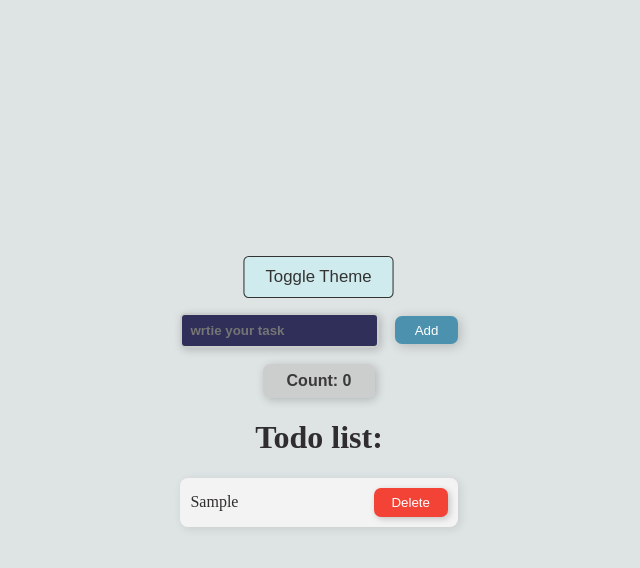
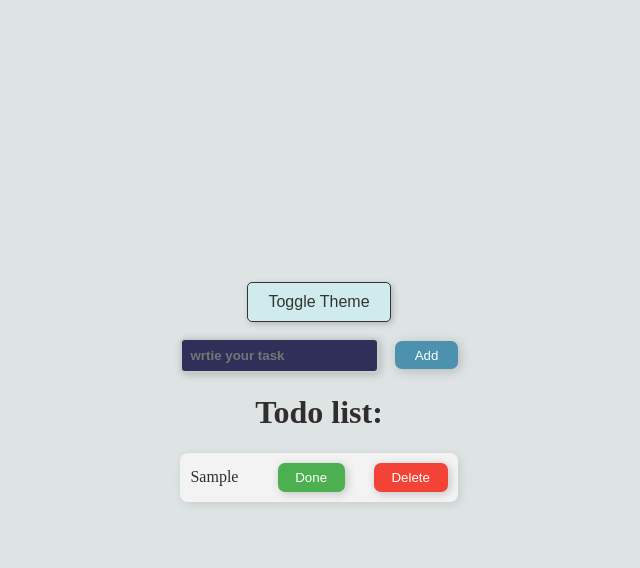
Before and after one commit to Merlin312/my-react-project, a React (Vite) app: page / in a window 1280 px wide. Both pictures are taken after typing "Sample" into the empty fields and a click on the button "Add". Shown: the top 568 px of the page, without its empty margins (321-961 px from the left). Built offline with nearby package versions, Linux system fonts and the light colour scheme.

Commit message:
added button done

```diff
--- a/src/Other.jsx
+++ b/src/Other.jsx
@@ -5,7 +5,7 @@ const Other = () => {
     setInterval(() => {
       console.clear();
       console.log('clear');
-    }, 30000);
+    }, 60000);
   }, []);
   return <></>;
 };
--- a/src/projects/todo/components/TodoForm.jsx
+++ b/src/projects/todo/components/TodoForm.jsx
@@ -11,8 +11,9 @@ const TodoForm = ({ addTodo, todo }) => {
   };
   const handleAddTask = () => {
     if (value.trim() !== '') {
-      const newTodo = [...todo, value];
+      const newTodo = [...todo, { text: value, completed: false }];
       addTodo(newTodo) || setValue('');
+      console.log(newTodo);
     } else {
       console.log('The field cannot be empty.');
       alert('The field cannot be empty.');
--- a/src/projects/todo/components/TodoItem.jsx
+++ b/src/projects/todo/components/TodoItem.jsx
@@ -1,9 +1,11 @@
 import ChangeTheme from './todoItem/ChangeTheme';
+import ComplatedButton from './todoItem/ComplatedButton';
 
 const TodoItem = () => {
   return (
     <div style={{ marginBottom: '1em' }}>
       <ChangeTheme />
+      <ComplatedButton />
     </div>
   );
 };
--- a/src/projects/todo/components/TodoList.jsx
+++ b/src/projects/todo/components/TodoList.jsx
@@ -1,4 +1,3 @@
-import { useState } from 'react';
 import './../style/TodoList.css';
 const TodoList = ({ todo, addTodo }) => {
   const handleDelete = (index) => {
@@ -6,21 +5,32 @@ const TodoList = ({ todo, addTodo }) => {
     newTodo.splice(index, 1);
     addTodo(newTodo);
   };
-  const [count, setCount] = useState(0);
-  const increment = () => {
-    setCount(count + 1);
+
+  const handleCompleted = (index) => {
+    const newTodo = todo.map((item, i) => {
+      if (i === index) {
+        return { ...item, completed: !item.completed };
+      }
+      return item;
+    });
+    addTodo(newTodo);
   };
+
   return (
     <div>
-      <button className="btnTest" onClick={increment}>
-        {`Count: ${count}`}
-      </button>
       <h1>Todo list:</h1>
       <ul>
         {todo.map((todos, index) => {
           return (
             <li key={index}>
-              {todos}
+              {todos.text}
+              <button
+                className="btnDone"
+                onClick={() => handleCompleted(index)}
+              >
+                {todos.completed ? 'Undo' : 'Done'}
+              </button>
+              {console.log(todos.completed)}
               <button
                 className="delete-button"
                 onClick={() => handleDelete(index)}
--- /dev/null
+++ b/src/projects/todo/components/todoItem/ComplatedButton.jsx
@@ -0,0 +1,7 @@
+import { useState } from 'react';
+
+const ComplatedButton = () => {
+  const [complated, setComplated] = useState(false);
+  return <div></div>;
+};
+export default ComplatedButton;
--- a/src/projects/todo/style/TodoList.css
+++ b/src/projects/todo/style/TodoList.css
@@ -13,25 +13,21 @@ li {
   padding: 10px;
   box-shadow: 2px 2px 10px rgba(0, 0, 0, 0.1);
 }
-/***************************************/
-.btnTest {
-  padding: 0.5em 1.5em 0.5em 1.5em;
-  margin-top: 1em;
+.btnDone {
+  background-color: #f34336;
+  color: #fff;
+  padding: 0.45rem 1.1rem;
+  border-radius: 7px;
   border: none;
-  border-radius: 7px;
+  cursor: pointer;
   box-shadow: 2px 2px 10px rgba(0, 0, 0, 0.2);
-  cursor: pointer;
-  color: rgba(20, 20, 20, 0.8);
-  font-size: 1em;
-  font-weight: bold;
-  background-color: rgba(200, 200, 200, 0.8);
+  transition: background-color 0.3s ease;
+  margin-left: 10px;
 }
-.btnTest:hover {
-  border: none;
-  background-color: rgba(82, 85, 95, 0.8);
-  color: #d0c9c9;
+
+.btnDone {
+  background-color: #4caf50;
 }
-/***************************************/
 
 .delete-button {
   background-color: #f34336;
@@ -40,7 +36,7 @@ li {
   border-radius: 7px;
   border: none;
   cursor: pointer;
-  box-shadow: 2px 2px 6px rgba(0, 0, 0, 0.2); /* Додано тінь до кнопки видалення */
+  box-shadow: 2px 2px 10px rgba(0, 0, 0, 0.2); /* Додано тінь до кнопки видалення */
   transition: background-color 0.3s ease;
 }
 
```
Also changed, not shown: src/projects/todo/components/todoItem/ButtonDone.jsx (deleted).
